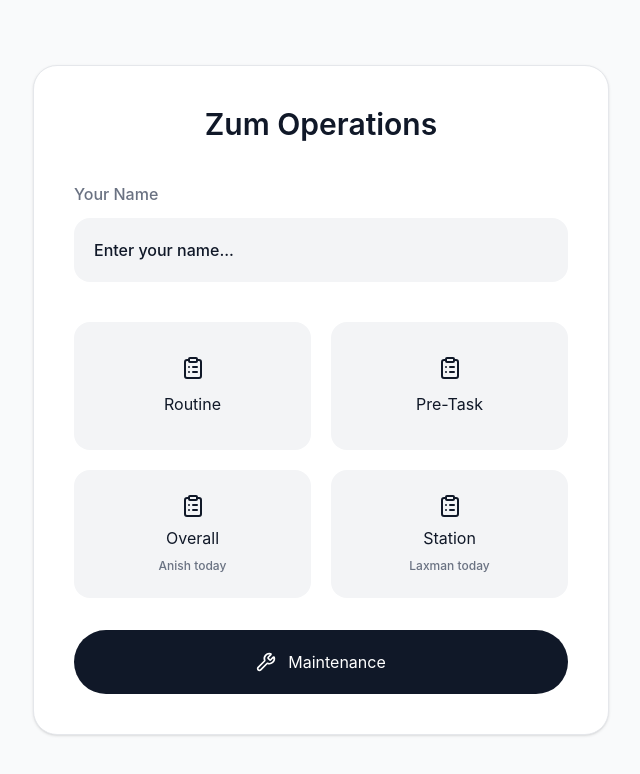
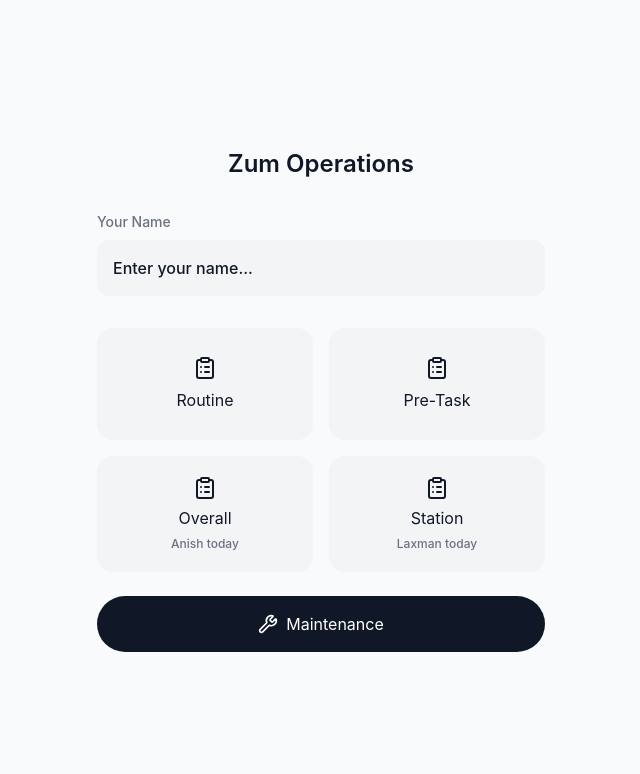
Before and after one commit to Sushan4455/zumrides-form, a React (Vite) app: page / in a window 1280 px wide. Shown: the top 774 px of the page, without its empty margins (319-959 px from the left). Built offline with nearby package versions, Linux system fonts and the light colour scheme.

Commit message:
style: update layout, padding, and styling across App component elements

```diff
--- a/src/App.jsx
+++ b/src/App.jsx
@@ -22,7 +22,7 @@ function App() {
   if (selectedTask && staffName) {
     return (
       <main className="min-h-[100dvh] bg-gray-50 px-4 py-8 sm:px-6 sm:py-12 flex justify-center">
-        <div className="w-full max-w-xl rounded-3xl border border-gray-200 bg-white p-5 shadow-sm sm:p-8">
+        <div className="w-full max-w-md bg-transparent py-2 sm:py-4">
           <TaskForm taskType={selectedTask} staffName={staffName} onBack={() => setSelectedTask(null)} />
         </div>
       </main>
@@ -31,13 +31,13 @@ function App() {
 
   return (
     <main className="min-h-[100dvh] bg-gray-50 px-4 py-8 sm:px-6 sm:py-12 flex items-center justify-center">
-      <section className="w-full max-w-xl rounded-3xl border border-gray-200 bg-white p-5 shadow-sm sm:p-8 md:p-10">
-        <div className="flex flex-col gap-8 sm:gap-10">
-          <h1 className="text-2xl font-semibold text-center text-gray-900 sm:text-3xl">Zum Operations</h1>
+      <section className="w-full max-w-md bg-transparent">
+        <div className="flex flex-col gap-6 sm:gap-8">
+          <h1 className="text-2xl font-semibold text-center text-gray-900">Zum Operations</h1>
 
           <div>
-            <label className="block text-sm font-medium text-gray-500 mb-3 sm:text-base">Your Name</label>
-            <select value={staffName} onChange={(e) => setStaffName(e.target.value)} className="w-full rounded-2xl bg-gray-100 px-5 py-4 text-base font-medium text-gray-900 border-none outline-none appearance-none focus:ring-2 focus:ring-black sm:py-5">
+            <label className="block text-sm font-medium text-gray-500 mb-2">Your Name</label>
+            <select value={staffName} onChange={(e) => setStaffName(e.target.value)} className="w-full rounded-xl bg-gray-100 px-4 py-4 text-base font-medium text-gray-900 border-none outline-none appearance-none focus:ring-2 focus:ring-black">
               <option value="" disabled>Enter your name...</option>
               <optgroup label="Operations Team">
                 <option value="Kabir">Kabir</option>
@@ -53,22 +53,22 @@ function App() {
             </select>
           </div>
 
-          <div className="grid grid-cols-2 gap-3 sm:gap-5">
-            <button onClick={() => { if(!staffName) return alert('Select staff name first!'); setSelectedTask('routine'); }} className="min-h-28 rounded-2xl bg-gray-100 p-4 text-gray-900 border-none transition hover:bg-gray-200 active:scale-[0.98] flex flex-col items-center justify-center gap-3 sm:min-h-32 sm:p-6">
+          <div className="grid grid-cols-2 gap-3 sm:gap-4">
+            <button onClick={() => { if(!staffName) return alert('Select staff name first!'); setSelectedTask('routine'); }} className="min-h-24 rounded-2xl bg-gray-100 p-4 text-gray-900 border-none transition hover:bg-gray-200 active:scale-[0.98] flex flex-col items-center justify-center gap-2 sm:min-h-28 sm:p-5">
               <ClipboardList size={24} /> <span>Routine</span>
             </button>
-            <button onClick={() => { if(!staffName) return alert('Select staff name first!'); setSelectedTask('pretask'); }} className="min-h-28 rounded-2xl bg-gray-100 p-4 text-gray-900 border-none transition hover:bg-gray-200 active:scale-[0.98] flex flex-col items-center justify-center gap-3 sm:min-h-32 sm:p-6">
+            <button onClick={() => { if(!staffName) return alert('Select staff name first!'); setSelectedTask('pretask'); }} className="min-h-24 rounded-2xl bg-gray-100 p-4 text-gray-900 border-none transition hover:bg-gray-200 active:scale-[0.98] flex flex-col items-center justify-center gap-2 sm:min-h-28 sm:p-5">
               <ClipboardList size={24} /> <span>Pre-Task</span>
             </button>
-            <button disabled={!dailyAssignments.isWorkingDay} onClick={() => openAssignedTask('overall', dailyAssignments.overall)} className="min-h-28 rounded-2xl bg-gray-100 p-4 text-gray-900 border-none transition hover:bg-gray-200 active:scale-[0.98] disabled:cursor-not-allowed disabled:opacity-50 disabled:hover:bg-gray-100 flex flex-col items-center justify-center gap-2 sm:min-h-32 sm:p-6">
+            <button disabled={!dailyAssignments.isWorkingDay} onClick={() => openAssignedTask('overall', dailyAssignments.overall)} className="min-h-24 rounded-2xl bg-gray-100 p-4 text-gray-900 border-none transition hover:bg-gray-200 active:scale-[0.98] disabled:cursor-not-allowed disabled:opacity-50 disabled:hover:bg-gray-100 flex flex-col items-center justify-center gap-1.5 sm:min-h-28 sm:p-5">
               <ClipboardList size={24} /> <span>Overall</span>
               <span className="text-xs font-medium text-gray-500">{dailyAssignments.isWorkingDay ? `${dailyAssignments.overall} today` : 'No Saturday assignment'}</span>
             </button>
-            <button disabled={!dailyAssignments.isWorkingDay} onClick={() => openAssignedTask('station', dailyAssignments.station)} className="min-h-28 rounded-2xl bg-gray-100 p-4 text-gray-900 border-none transition hover:bg-gray-200 active:scale-[0.98] disabled:cursor-not-allowed disabled:opacity-50 disabled:hover:bg-gray-100 flex flex-col items-center justify-center gap-2 sm:min-h-32 sm:p-6">
+            <button disabled={!dailyAssignments.isWorkingDay} onClick={() => openAssignedTask('station', dailyAssignments.station)} className="min-h-24 rounded-2xl bg-gray-100 p-4 text-gray-900 border-none transition hover:bg-gray-200 active:scale-[0.98] disabled:cursor-not-allowed disabled:opacity-50 disabled:hover:bg-gray-100 flex flex-col items-center justify-center gap-1.5 sm:min-h-28 sm:p-5">
               <ClipboardList size={24} /> <span>Station</span>
               <span className="text-xs font-medium text-gray-500">{dailyAssignments.isWorkingDay ? `${dailyAssignments.station} today` : 'No Saturday assignment'}</span>
             </button>
-            <button onClick={() => { if(!staffName) return alert('Select staff name first!'); setSelectedTask('maintenance'); }} className="col-span-2 mt-2 min-h-14 rounded-full bg-gray-900 px-5 py-4 text-white border-none transition hover:bg-black active:scale-[0.99] flex items-center justify-center gap-3 sm:mt-3 sm:min-h-16">
+            <button onClick={() => { if(!staffName) return alert('Select staff name first!'); setSelectedTask('maintenance'); }} className="col-span-2 mt-1 min-h-12 rounded-full bg-gray-900 px-5 py-3.5 text-white border-none transition hover:bg-black active:scale-[0.99] flex items-center justify-center gap-2 sm:mt-2 sm:min-h-14">
               <Wrench size={20} /> <span>Maintenance</span>
             </button>
           </div>
```
